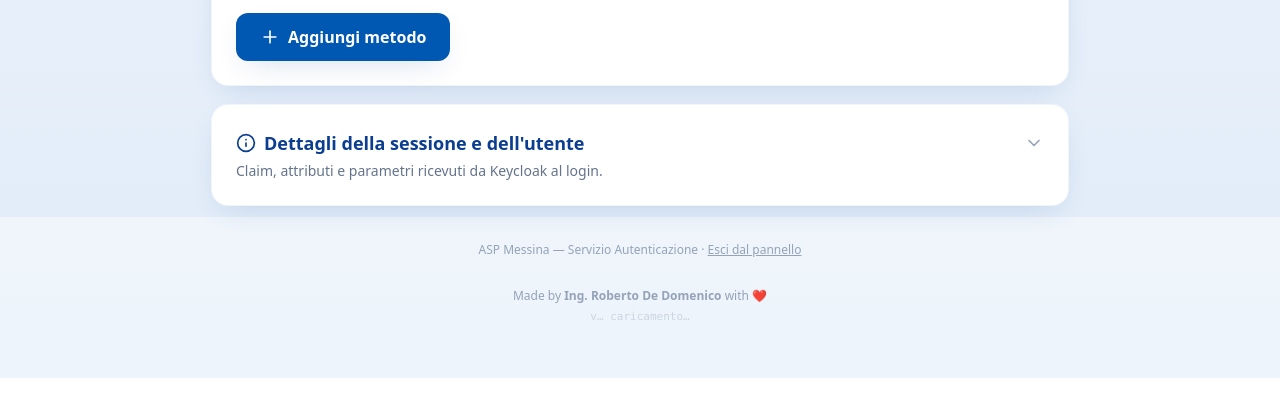
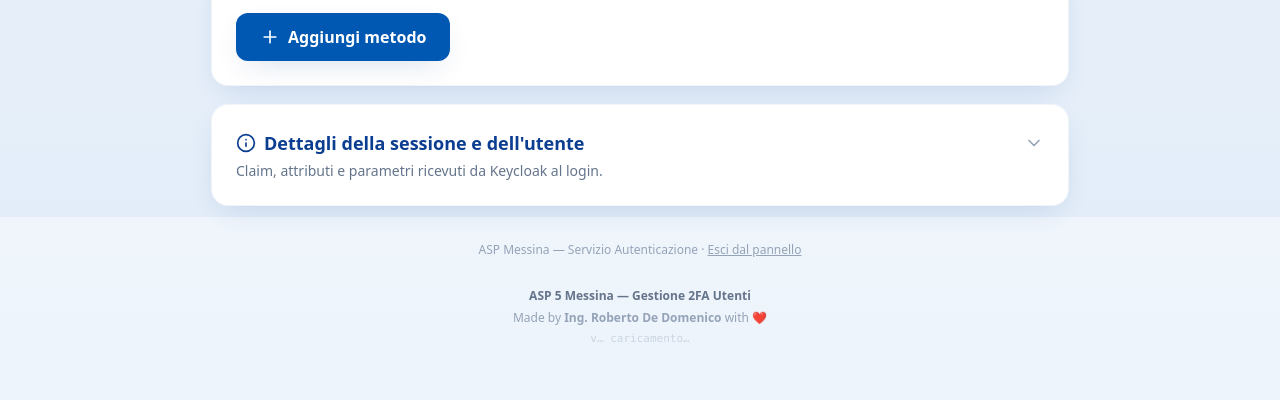
Before and after one commit to deduzzo/keycloak-user-panel, a website: page public/index.html in a window 1280 px wide. Shown: the part 583-983 px from the top of the page. Before the commit the page ends 961 px from the top, so only its background shows below. Drawn offline with nearby package versions, Linux system fonts and the light colour scheme; no server answers.

Commit message:
chore: footer ASP 5 Messina - Gestione 2FA Utenti + bump 0.2.1

```diff
--- a/package.json
+++ b/package.json
@@ -1,6 +1,6 @@
 {
   "name": "keycloak-user-panel",
-  "version": "0.2.0",
+  "version": "0.2.1",
   "description": "Pannello self-service ASP Messina per gestire i propri metodi di autenticazione a due fattori (FIDO2, email, telefono) tramite Keycloak.",
   "private": true,
   "license": "UNLICENSED",
--- a/public/index.html
+++ b/public/index.html
@@ -139,6 +139,7 @@
 
     <p class="text-center text-[12px] text-slate-400 pt-4">ASP Messina — Servizio Autenticazione &middot; <a id="logout-bottom" href="#" class="underline hover:text-brand-600">Esci dal pannello</a></p>
     <footer class="text-center text-[12px] text-slate-400 pt-2 pb-6 flex flex-col items-center gap-1">
+        <div class="font-semibold text-slate-500">ASP 5 Messina &mdash; Gestione 2FA Utenti</div>
         <div>Made by <strong>Ing. Roberto De Domenico</strong> with &#10084;&#65039;</div>
         <div id="app-version" class="text-[11px] text-slate-300 font-mono">v… caricamento…</div>
     </footer>
```
